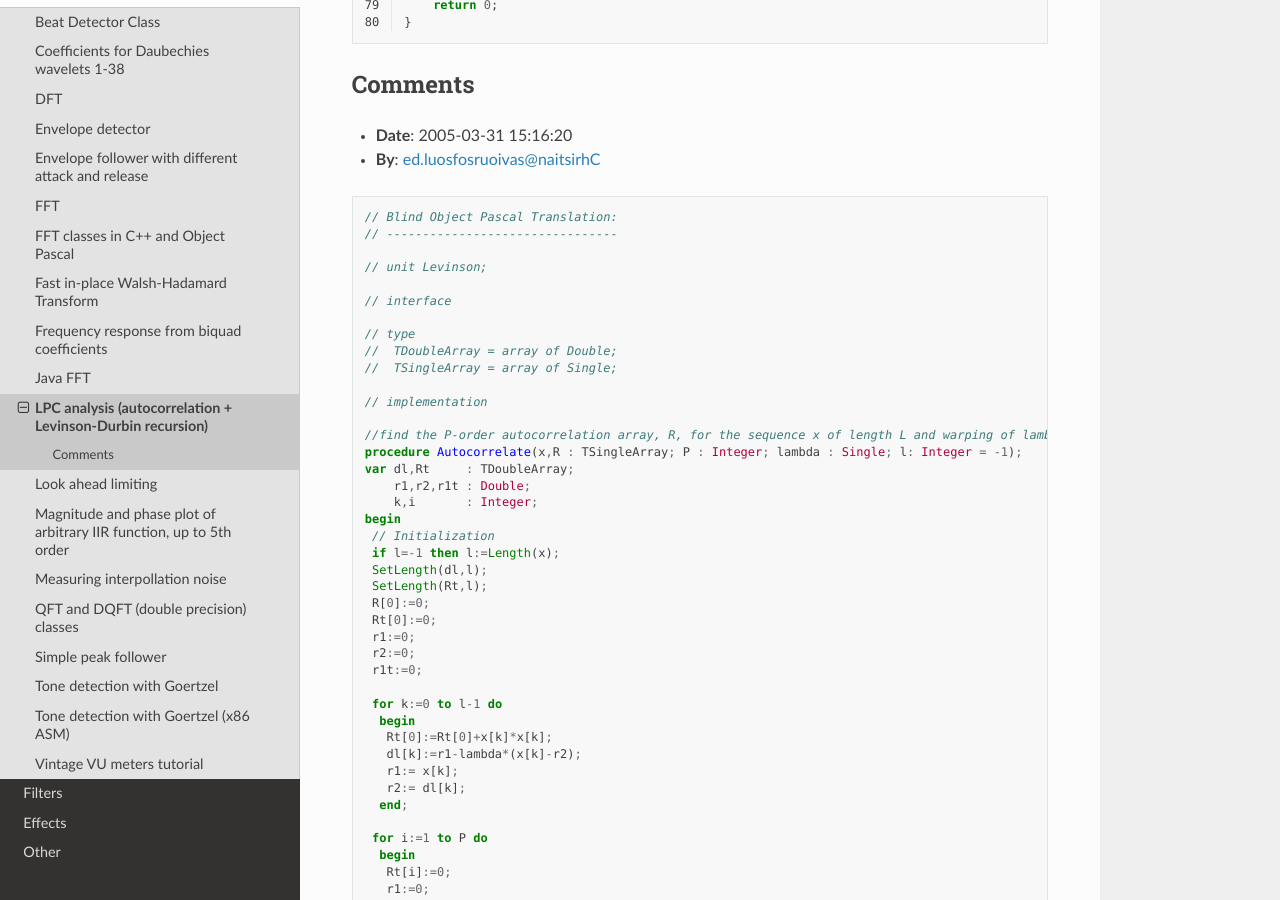
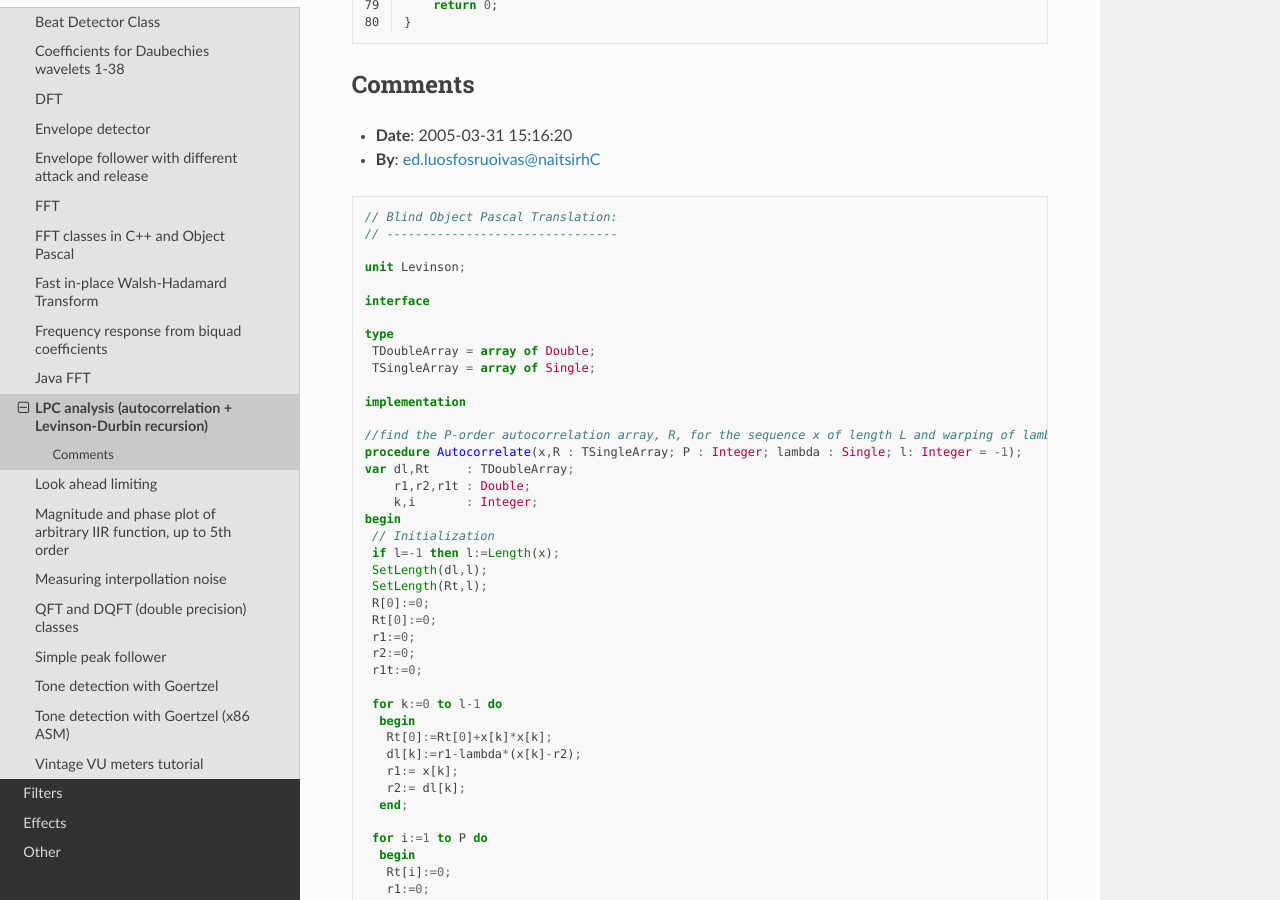
Before and after one commit to bdejong/musicdsp, a Sphinx documentation site: the page built from source/Analysis/137-lpc-analysis-autocorrelation-levinson-durbin-recursion.rst, in a window 1280 px wide and 900 px high, scrolled down 1850 px. Built offline with Sphinx 7.4.7 and the Read the Docs theme 2.0.0, drawn with Linux system fonts in a browser that asks for light colours.

Commit message:
Fixed some Delphi code examples

```diff
--- a/source/Analysis/108-magnitude-and-phase-plot-of-arbitrary-iir-function-up-to-5th-order.rst
+++ b/source/Analysis/108-magnitude-and-phase-plot-of-arbitrary-iir-function-up-to-5th-order.rst
@@ -207,13 +207,13 @@ Comments
 
     unit Plot;
 
-    // interface
+    interface
 
     type TArrayOfDouble = Array of Double;
 
     function MagnitudeCalc(f,rate : Double; a,b : TArrayOfDouble): Double;
 
-    // implementation
+    implementation
 
     uses Math;
 
--- a/source/Analysis/137-lpc-analysis-autocorrelation-levinson-durbin-recursion.rst
+++ b/source/Analysis/137-lpc-analysis-autocorrelation-levinson-durbin-recursion.rst
@@ -114,15 +114,15 @@ Comments
     // Blind Object Pascal Translation:
     // --------------------------------
 
-    // unit Levinson;
+    unit Levinson;
 
-    // interface
+    interface
 
-    // type
-    //  TDoubleArray = array of Double;
-    //  TSingleArray = array of Single;
+    type
+     TDoubleArray = array of Double;
+     TSingleArray = array of Single;
 
-    // implementation
+    implementation
 
     //find the P-order autocorrelation array, R, for the sequence x of length L and warping of lambda
     procedure Autocorrelate(x,R : TSingleArray; P : Integer; lambda : Single; l: Integer = -1);
@@ -211,4 +211,4 @@ Comments
       end;
     end;
 
-    // end.
+    end.
```
